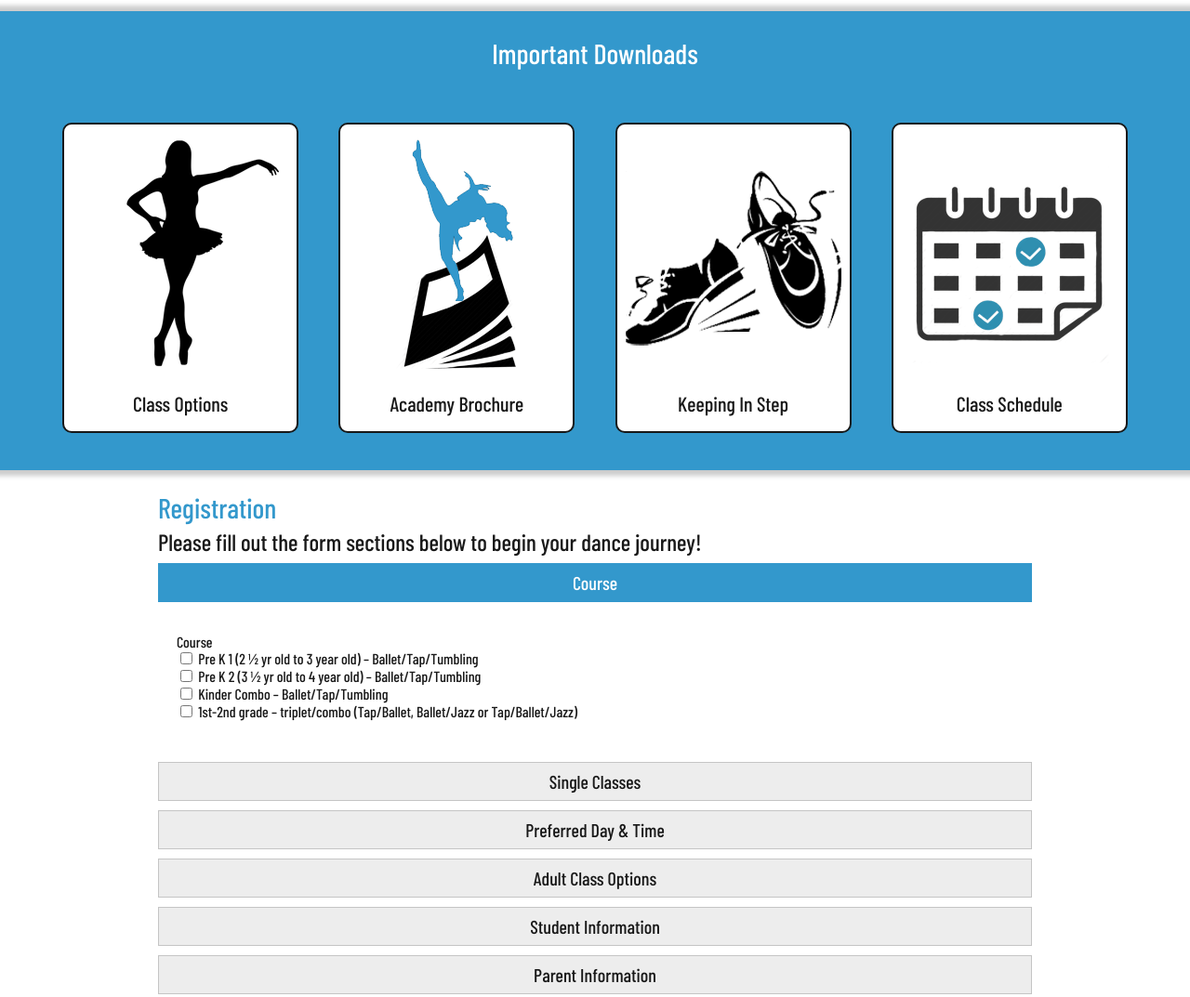
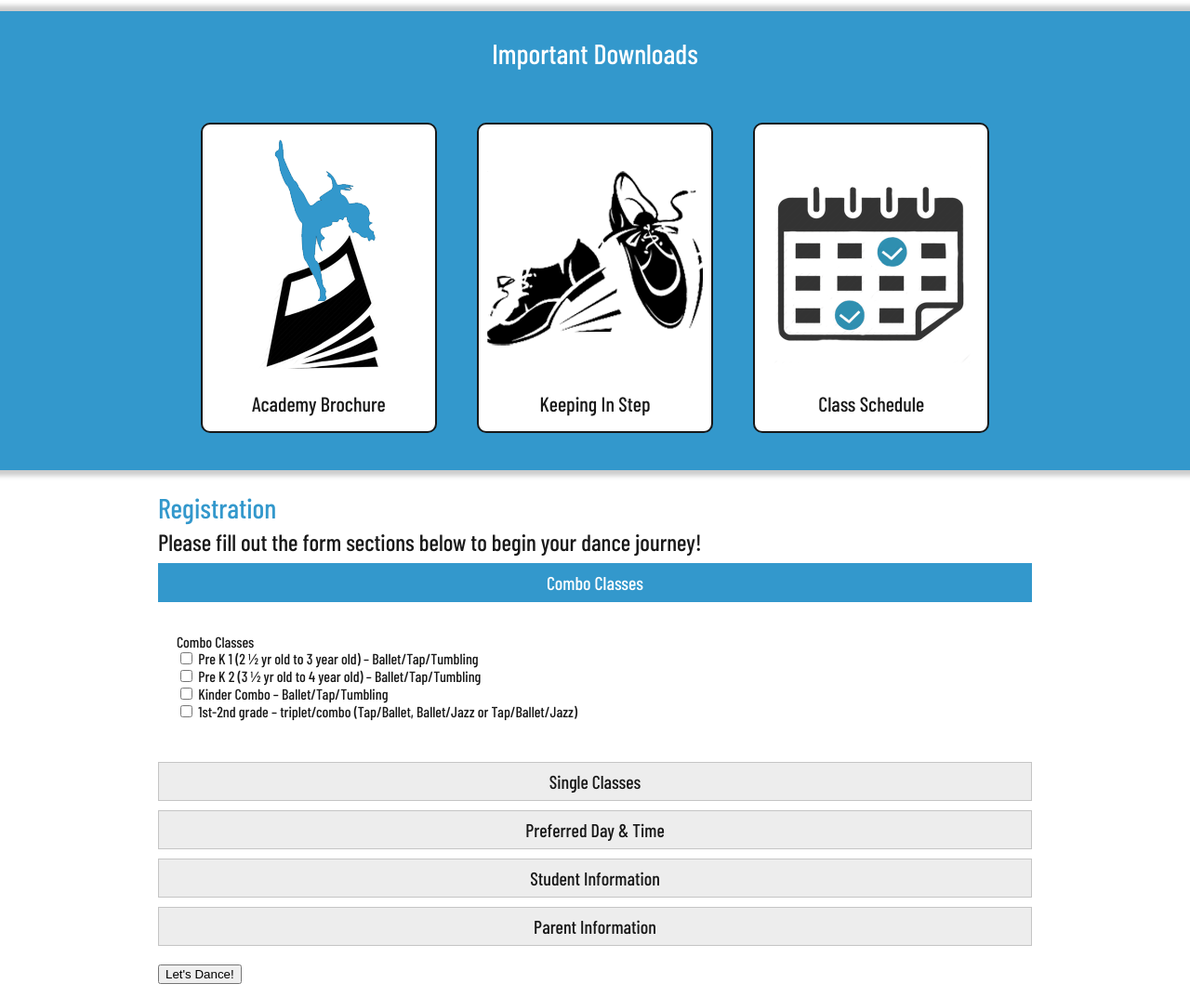
Before and after one commit to Pacarus/ldad, a plain HTML site: page index.html in a window 1280 px wide. Shown: the part 1200-2273 px from the top of the page at 93% size. Drawn offline with nearby package versions, Linux system fonts and the light colour scheme; a script that the page names is missing; a web font is replaced by a local one.

Commit message:
classes fix

```diff
--- a/assets/css/default.css
+++ b/assets/css/default.css
@@ -270,7 +270,7 @@ html,body{
     position: absolute;
     bottom: 55px;
     text-align: right;
-    border-right: 1px solid;
+    /* border-right: 1px solid; */
     padding-right: 25px;
     }
     @media only screen and (max-width: 939px) {
@@ -538,30 +538,7 @@ html,body{
       font-family: inherit;
     }
 
-    .ldad-class-options-cont{
-      width: 250px;
-      height: 330px;
-      display: inline-block;
-      border-radius: 10px;
-      background-image: url(../images/ldad-class-options-image.png);
-      background-repeat: no-repeat;
-      background-color: #fff;
-      color: #181818;
-      margin-right: 40px;
-      border: 2px solid #181818;
-    }
-    @media only screen and (max-width: 1163px){
-      .ldad-class-options-cont{
-        margin-right: 0px;
-        margin-bottom: 10px;
-      }
-    }
-    .ldad-class-options-cont p{
-      margin-top: 292px;
-      font-size: 22px;
-      font-weight: 500;
-      font-family: inherit;
-    }
+
 
     .ldad-class-options-list-wrapper{
       width: 100%;
--- a/index.html
+++ b/index.html
@@ -198,10 +198,9 @@
   </div> -->
   </div>
 <div class="ldad-important-downloads-wrapper">
- <a target="_blank" href="assets/pdf/2019-2020-class-offerings.pdf"><div class="ldad-class-options-cont"><p>Class Options</p></div></a>
- <a target="_blank" href="assets/pdf/ldad-Summer-Brochure-2019_0.pdf"><div class="ldad-academy-brochure-cont"><p>Academy Brochure</p></div></a>
- <a target="_blank" href="assets/pdf/2018 October KIS_1.pdf"><div class="ldad-keeping-in-step-cont"><p>Keeping In Step</p></div></a>
- <a target="_blank" href="assets/pdf/20182019-schedule.pdf"><div class="ldad-class-schedule-cont"><p>Class Schedule</p></div></a>
+ <a target="_blank" href="assets/pdf/Brochure-2019-2020.pdf"><div class="ldad-academy-brochure-cont"><p>Academy Brochure</p></div></a>
+ <div class="ldad-keeping-in-step-cont" onclick="alert('New Keeping In Step Coming Soon!')"><p>Keeping In Step</p></div>
+ <a target="_blank" href="assets/pdf/2019-2020-class-offerings.pdf"><div class="ldad-class-schedule-cont"><p>Class Schedule</p></div></a>
 </div>
 </section>
 
@@ -230,11 +229,11 @@ Unde aliquam inventore totam ipsum dicta animi, sit repellendus consequuntur opt
 <input type="hidden" name="subject" value="LDAD New Student Submission Form" />
 <input type="hidden" name="redirect" value="thankyou.html" />
 <div id="accordion">
-  <h3>Course</h3>
+  <h3>Combo Classes</h3>
   <div>
     <p>
       <div class="ldad-courses-wrapper">
-        <label for="edit-submitted-course">Course </label>
+        <label for="edit-submitted-course">Combo Classes</label>
        <div id="edit-submitted-course" class="form-checkboxes"><div class="form-item form-type-checkbox form-item-submitted-course-prek1--">
        <input type="checkbox" id="edit-submitted-course-1" name="submitted[course][prek1  ]" value="prek1  " class="form-checkbox">  <label class="option" for="edit-submitted-course-1"> Pre K 1 (2 ½ yr old to 3 year old) – Ballet/Tap/Tumbling </label>
 
@@ -308,7 +307,7 @@ Unde aliquam inventore totam ipsum dicta animi, sit repellendus consequuntur opt
           </select>
         </div>
     </div>
-  <h3>Adult Class Options</h3>
+ <!--  <h3>Adult Class Options</h3>
   <div class="ldad-adult-class-wrapper">
       <label for="edit-submitted-adult-class-options">Adult Class Options </label>
      <div id="edit-submitted-adult-class-options" class="form-checkboxes"><div class="form-item form-type-checkbox form-item-submitted-adult-class-options-pilates">
@@ -324,7 +323,7 @@ Unde aliquam inventore totam ipsum dicta animi, sit repellendus consequuntur opt
 
     </div>
     </div>
-    </div>
+    </div> -->
 
     <h3>Student Information</h3>
     <div class="ldad-student-information-wrapper">
@@ -386,7 +385,7 @@ Unde aliquam inventore totam ipsum dicta animi, sit repellendus consequuntur opt
           </div>
           <div class="form-item webform-component webform-component-textfield webform-component--alt-">
             <label for="edit-submitted-alt-">Alt Number: </label>
-           <input type="text" id="edit-submitted-alt-" name="Alt Number" value="" size="60" maxlength="128" class="form-text" required>
+           <input type="text" id="edit-submitted-alt-" name="Alt Number" value="" size="60" maxlength="128" class="form-text">
           </div>
           <div class="form-item webform-component webform-component-email webform-component--email">
             <label for="edit-submitted-email">Email: <span class="form-required" title="This field is required.">*</span></label>
@@ -398,7 +397,7 @@ Unde aliquam inventore totam ipsum dicta animi, sit repellendus consequuntur opt
           </div>
           <div class="form-item webform-component webform-component-select webform-component--how-did-you-hear-about-us webform-container-inline">
             <label for="edit-submitted-how-did-you-hear-about-us">How Did You Hear About Us? </label>
-           <select multiple="multiple" name="submitted[how_did_you_hear_about_us][]" id="edit-submitted-how-did-you-hear-about-us" size="4" class="form-select"><option value="yellow">Yellow Pages</option><option value="internet">Internet</option><option value="empl">Employee or Student Referral</option><option value="news">Newspaper</option></select>
+           <select multiple="multiple" name="submitted[how_did_you_hear_about_us][]" id="edit-submitted-how-did-you-hear-about-us" size="4" class="form-select"><option value="yellow">Yellow Pages</option><option value="internet">Internet</option><option value="empl">Employee or Student Referral</option><option value="news">Newspaper ads</option><option value="facebook">Facebook</option><option value="instagram">Instagram</option><option value="word-of-mouth">Word of Mouth</option></select>
           </div>
     </div>
 
```
Also changed, not shown: thankyou.html (+1 -1 lines), 1 other file.
